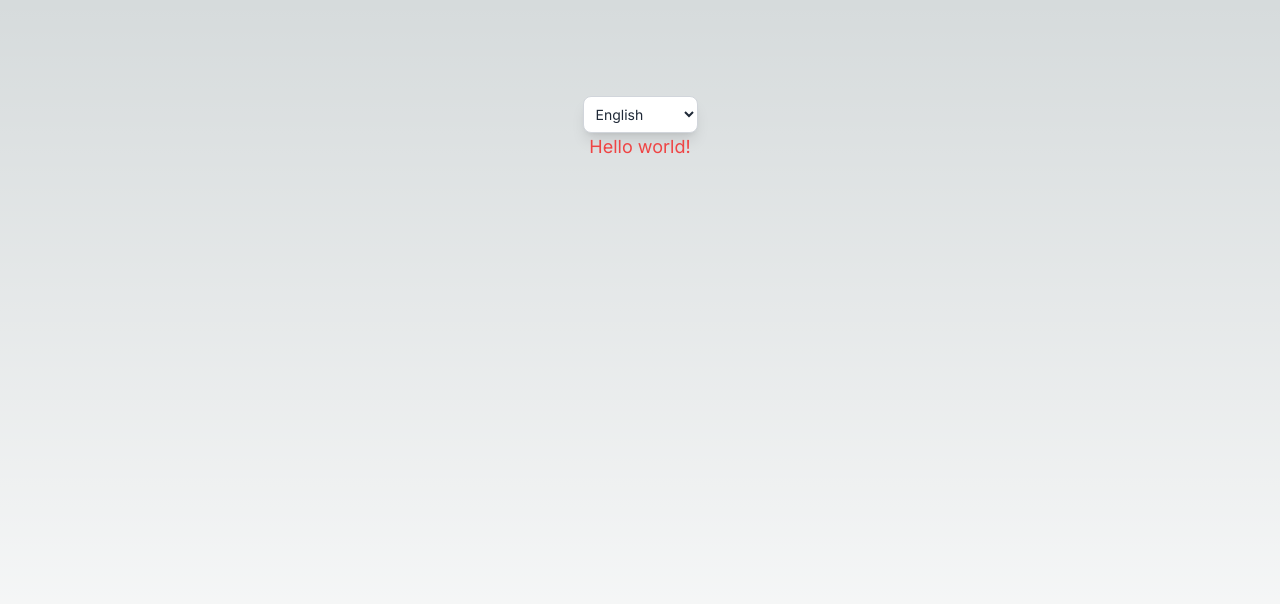
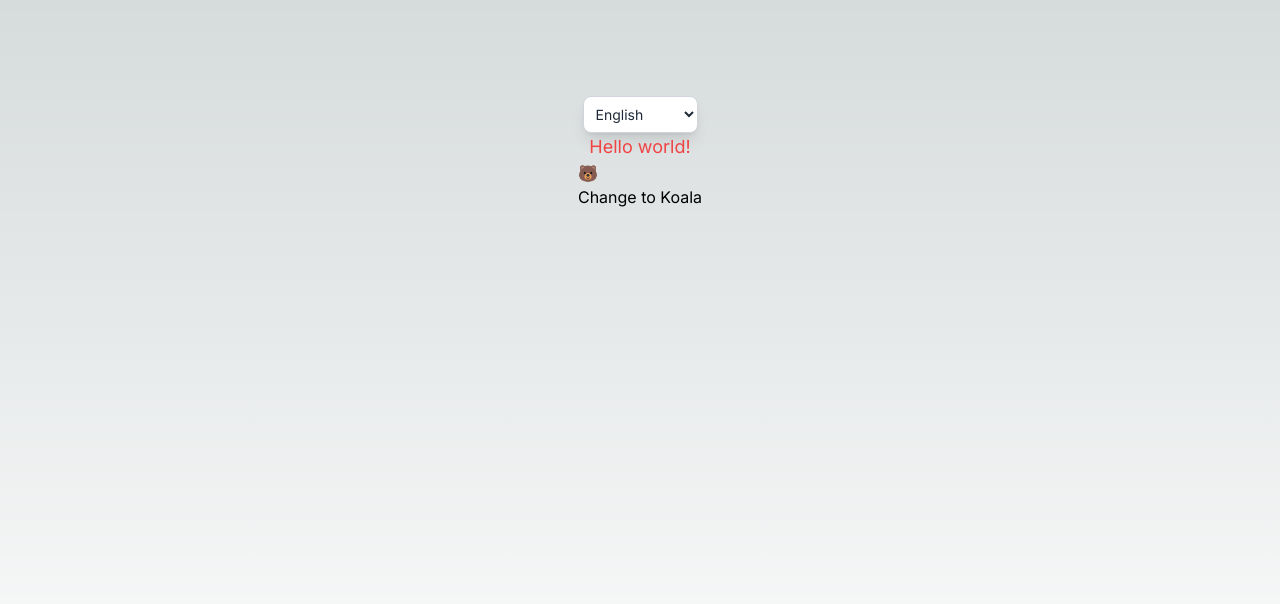
Before and after one commit to mauriciofsnts/next-template, a Next.js app: page /en in a window 1280 px wide. Shown: the top 604 px of the page. Built offline with nearby package versions, Linux system fonts and the light colour scheme.

Commit message:
feat: add Zustand package and implement useBear hook

```diff
--- a/package.json
+++ b/package.json
@@ -14,7 +14,8 @@
     "next-auth": "^4.24.7",
     "next-intl": "^3.11.3",
     "react": "^18",
-    "react-dom": "^18"
+    "react-dom": "^18",
+    "zustand": "^4.5.2"
   },
   "devDependencies": {
     "@types/node": "^20",
--- /dev/null
+++ b/src/app/[locales]/(components)/bear.tsx
@@ -0,0 +1,16 @@
+"use client";
+
+import React from "react";
+import { useBear } from "@/store/use-bear";
+
+const BearComponent = () => {
+  const { bear, updateBear } = useBear();
+  return (
+    <div>
+      <h1>{bear}</h1>
+      <button onClick={() => updateBear("🐨")}>Change to Koala</button>
+    </div>
+  );
+};
+
+export default BearComponent;
--- a/src/app/[locales]/page.tsx
+++ b/src/app/[locales]/page.tsx
@@ -1,5 +1,7 @@
 import LocaleSwitcher from "@/components/language-switcher";
+import { useBear } from "@/store/use-bear";
 import { useTranslations } from "next-intl";
+import BearComponent from "./(components)/bear";
 
 export default function Home() {
   const t = useTranslations("global");
@@ -10,6 +12,7 @@ export default function Home() {
         <LocaleSwitcher />
       </div>
       <h1 className="text-lg text-red-500">{t("hello")}</h1>
+      <BearComponent />
     </main>
   );
 }
--- /dev/null
+++ b/src/store/use-bear.tsx
@@ -0,0 +1,16 @@
+import { create } from "zustand";
+
+const INITIAL_STATE = {
+  bear: "🐻",
+  updateBear: (bear: string) => {},
+};
+
+interface BearStateActions {
+  bear: string | null;
+  updateBear: (bear: string) => void;
+}
+
+export const useBear = create<BearStateActions>((set) => ({
+  ...INITIAL_STATE,
+  updateBear: (bear) => set({ bear }),
+}));
```
Also changed, not shown: 1 other file (tests, documents, lock files or other folders).
